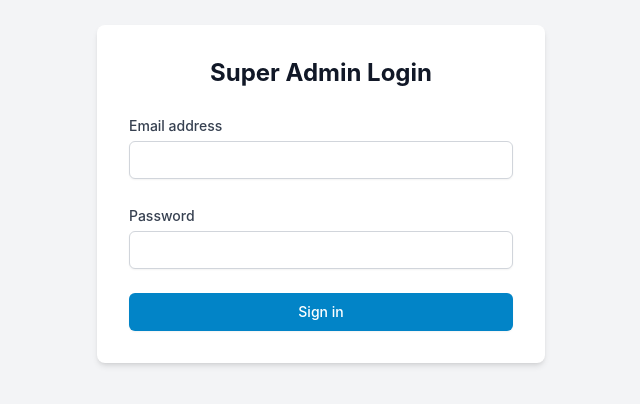
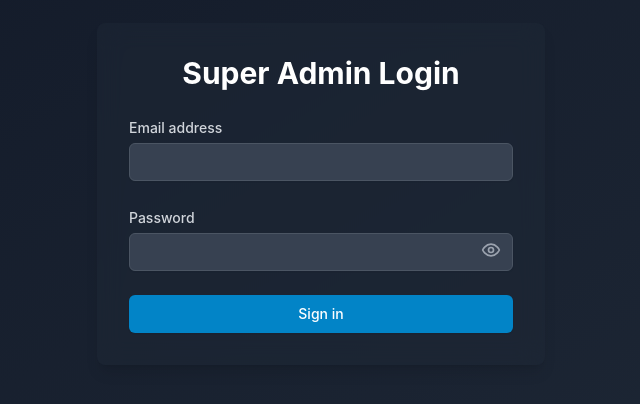
Before and after one commit to apricityDigital/taskforce-superadmin-dashboard, a Next.js app: page /login in a window 1280 px wide. Shown: the part 206-610 px from the top of the page, without its empty margins (319-959 px from the left). Built offline with nearby package versions, Linux system fonts and the light colour scheme.

Commit message:
Updated the Login page

```diff
--- a/pages/login.tsx
+++ b/pages/login.tsx
@@ -1,10 +1,12 @@
 import { useState } from 'react';
 import { useAuth } from '@/contexts/AuthContext';
 import { useRouter } from 'next/router';
+import { Eye, EyeOff } from 'lucide-react';
 
 export default function LoginPage() {
   const [email, setEmail] = useState('');
   const [password, setPassword] = useState('');
+  const [showPassword, setShowPassword] = useState(false);
   const [error, setError] = useState('');
   const { loginWithEmail } = useAuth();
   const router = useRouter();
@@ -21,12 +23,12 @@ export default function LoginPage() {
   };
 
   return (
-    <div className="flex items-center justify-center min-h-screen bg-gray-100">
-      <div className="w-full max-w-md p-8 space-y-6 bg-white rounded-lg shadow-md">
-        <h1 className="text-2xl font-bold text-center text-gray-900">Super Admin Login</h1>
+    <div className="flex items-center justify-center min-h-screen bg-gradient-to-br from-gray-900 to-gray-800">
+      <div className="w-full max-w-md p-8 space-y-6 bg-gray-800 bg-opacity-50 rounded-lg shadow-lg backdrop-blur-md">
+        <h1 className="text-3xl font-bold text-center text-white">Super Admin Login</h1>
         <form className="space-y-6" onSubmit={handleLogin}>
           <div>
-            <label htmlFor="email" className="text-sm font-medium text-gray-700">Email address</label>
+            <label htmlFor="email" className="text-sm font-medium text-gray-300">Email address</label>
             <input
               id="email"
               name="email"
@@ -35,27 +37,40 @@ export default function LoginPage() {
               required
               value={email}
               onChange={(e) => setEmail(e.target.value)}
-              className="block w-full px-3 py-2 mt-1 text-gray-900 placeholder-gray-500 border border-gray-300 rounded-md shadow-sm appearance-none focus:outline-none focus:ring-primary-500 focus:border-primary-500 sm:text-sm"
+              className="block w-full px-3 py-2 mt-1 text-white placeholder-gray-400 bg-gray-700 border border-gray-600 rounded-md shadow-sm appearance-none focus:outline-none focus:ring-primary-500 focus:border-primary-500 sm:text-sm"
             />
           </div>
-          <div>
-            <label htmlFor="password" className="text-sm font-medium text-gray-700">Password</label>
+          <div className="relative">
+            <label htmlFor="password" className="text-sm font-medium text-gray-300">Password</label>
             <input
               id="password"
               name="password"
-              type="password"
+              type={showPassword ? 'text' : 'password'}
               autoComplete="current-password"
               required
               value={password}
               onChange={(e) => setPassword(e.target.value)}
-              className="block w-full px-3 py-2 mt-1 text-gray-900 placeholder-gray-500 border border-gray-300 rounded-md shadow-sm appearance-none focus:outline-none focus:ring-primary-500 focus:border-primary-500 sm:text-sm"
+              className="block w-full px-3 py-2 mt-1 text-white placeholder-gray-400 bg-gray-700 border border-gray-600 rounded-md shadow-sm appearance-none focus:outline-none focus:ring-primary-500 focus:border-primary-500 sm:text-sm"
             />
+            <div className="absolute inset-y-0 right-0 flex items-center pr-3 pt-6">
+              {showPassword ? (
+                <EyeOff
+                  className="w-5 h-5 text-gray-400 cursor-pointer"
+                  onClick={() => setShowPassword(false)}
+                />
+              ) : (
+                <Eye
+                  className="w-5 h-5 text-gray-400 cursor-pointer"
+                  onClick={() => setShowPassword(true)}
+                />
+              )}
+            </div>
           </div>
-          {error && <p className="text-sm text-red-600">{error}</p>}
+          {error && <p className="text-sm text-red-500">{error}</p>}
           <div>
             <button
               type="submit"
-              className="flex justify-center w-full px-4 py-2 text-sm font-medium text-white bg-primary-600 border border-transparent rounded-md shadow-sm hover:bg-primary-700 focus:outline-none focus:ring-2 focus:ring-offset-2 focus:ring-primary-500"
+              className="flex justify-center w-full px-4 py-2 text-sm font-medium text-white bg-primary-600 border border-transparent rounded-md shadow-sm hover:bg-primary-700 focus:outline-none focus:ring-2 focus:ring-offset-2 focus:ring-primary-500 transition-all duration-300 ease-in-out transform hover:scale-105"
             >
               Sign in
             </button>
```
